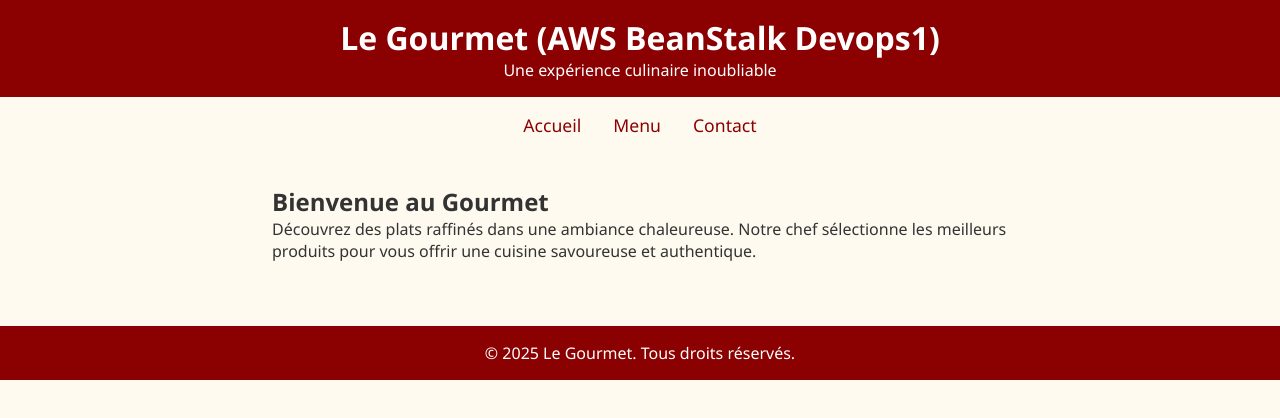
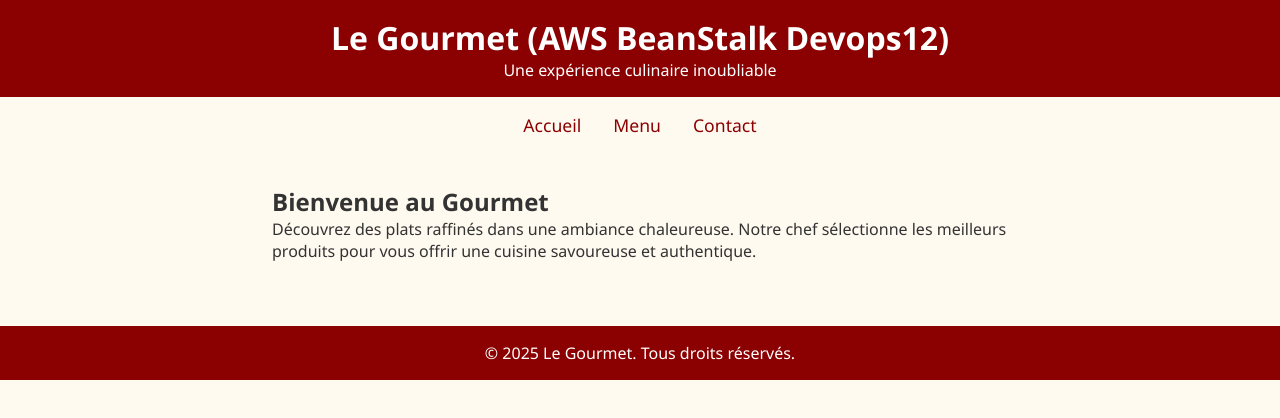
Before and after one commit to olinogit/AWS-Beanstalk-NodeApp, a website: page front/index.html in a window 1280 px wide. Drawn offline with Linux system fonts and the light colour scheme.

Commit message:
update index.html

```diff
--- a/front/index.html
+++ b/front/index.html
@@ -87,7 +87,7 @@
 <body>
 
   <header>
-    <h1>Le Gourmet (AWS BeanStalk Devops1) </h1>
+    <h1>Le Gourmet (AWS BeanStalk Devops12) </h1>
     <p>Une expérience culinaire inoubliable</p>
   </header>
 
```
